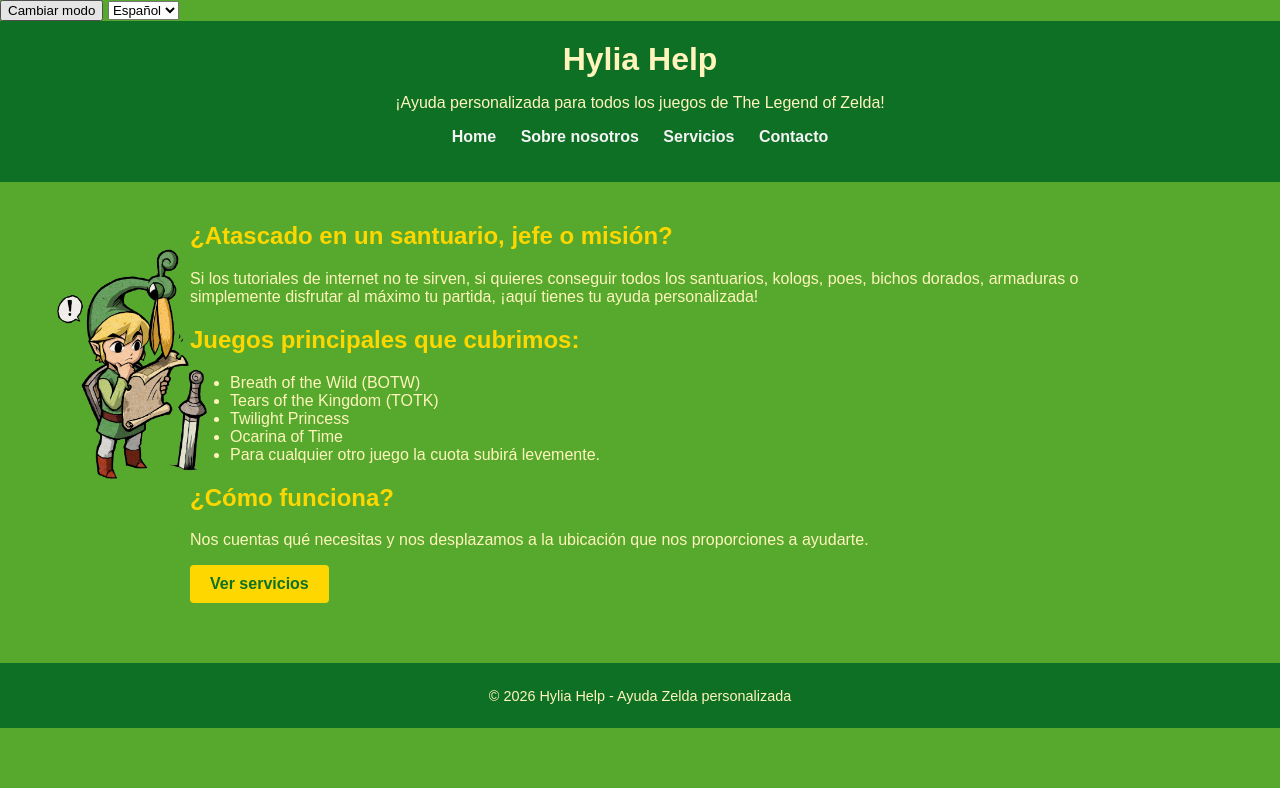
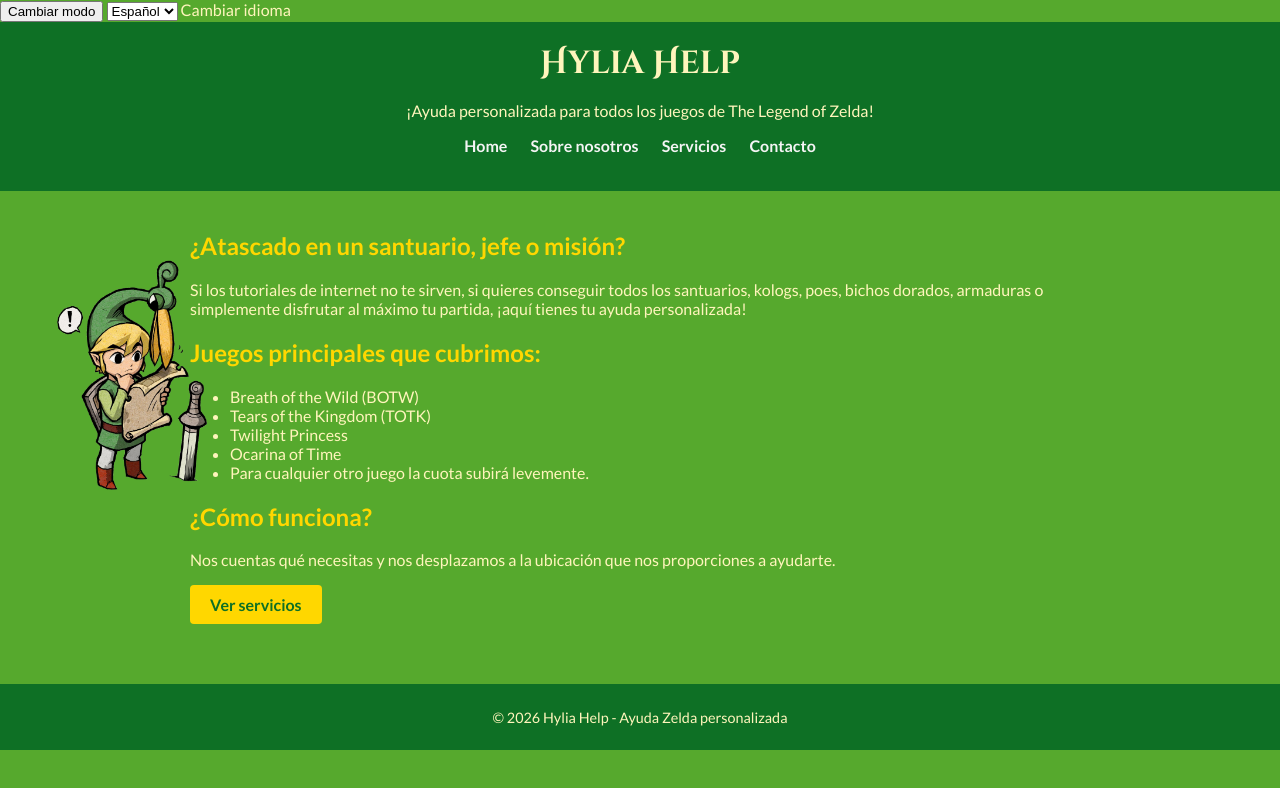
Before and after one commit to pixelsushii/js-test, a plain HTML site: page index.html in a window 1280 px wide. Drawn offline with Linux system fonts and the light colour scheme.

Commit message:
retocado

```diff
--- a/index.html
+++ b/index.html
@@ -11,6 +11,7 @@
         <option value="es">Español</option>
         <option value="en">English</option>
     </select>
+    <span data-es="Cambiar idioma" data-en="Change language">Cambiar idioma</span>
 
     <header>
         <h1>Hylia Help</h1>
--- a/styles.css
+++ b/styles.css
@@ -1,5 +1,7 @@
+@import url("https://fonts.googleapis.com/css2?family=Cinzel+Decorative:wght@700&family=Lato:wght@400;700&display=swap");
+
 body {
-    font-family: Arial, sans-serif;
+    font-family: "Lato", sans-serif;
     margin: 0;
     background-color: rgb(86, 169, 45);
     color: #fff5bc;
@@ -23,6 +25,8 @@
 
 header h1 {
     margin: 0;
+    font-family: "Cinzel Decorative", "Palatino Linotype", serif;
+    font-weight: 700;
 }
 
 nav ul {
```
Also changed, not shown: about.html (+1 -0 lines), contact.html (+1 -0 lines), services.html (+1 -0 lines).
